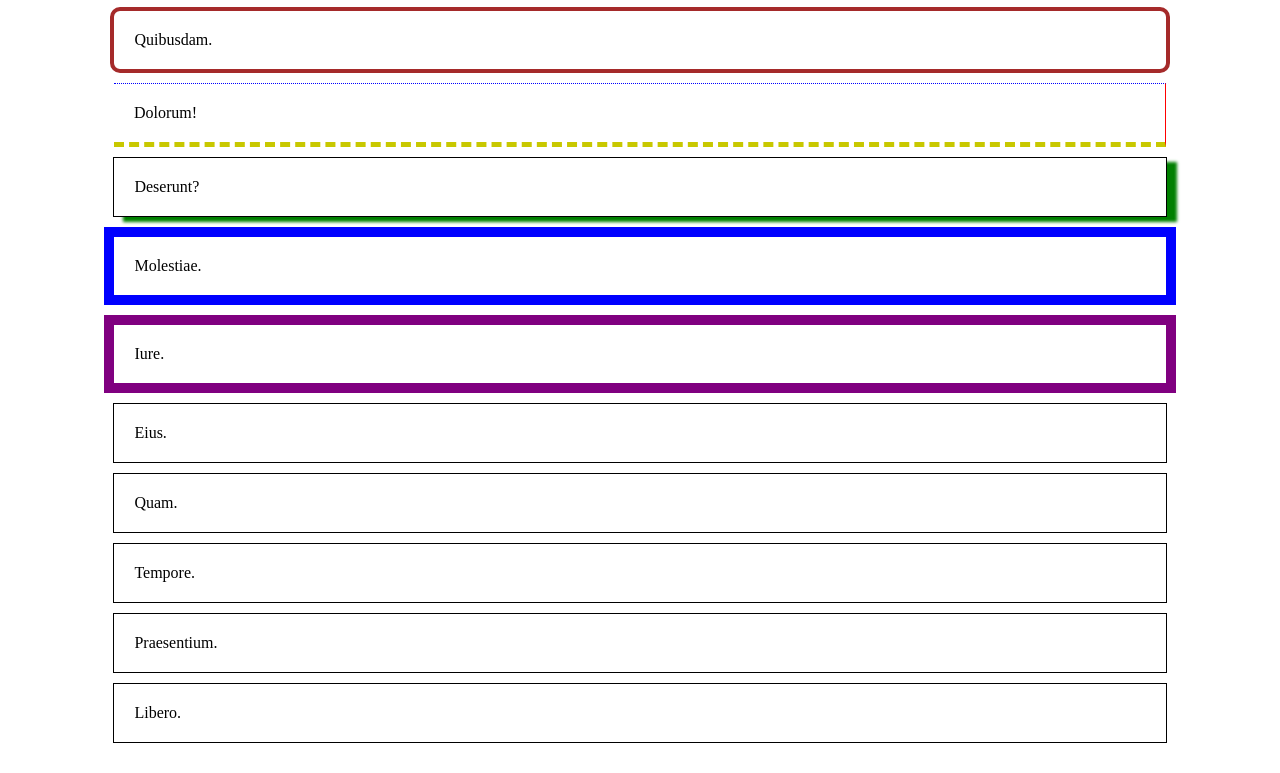
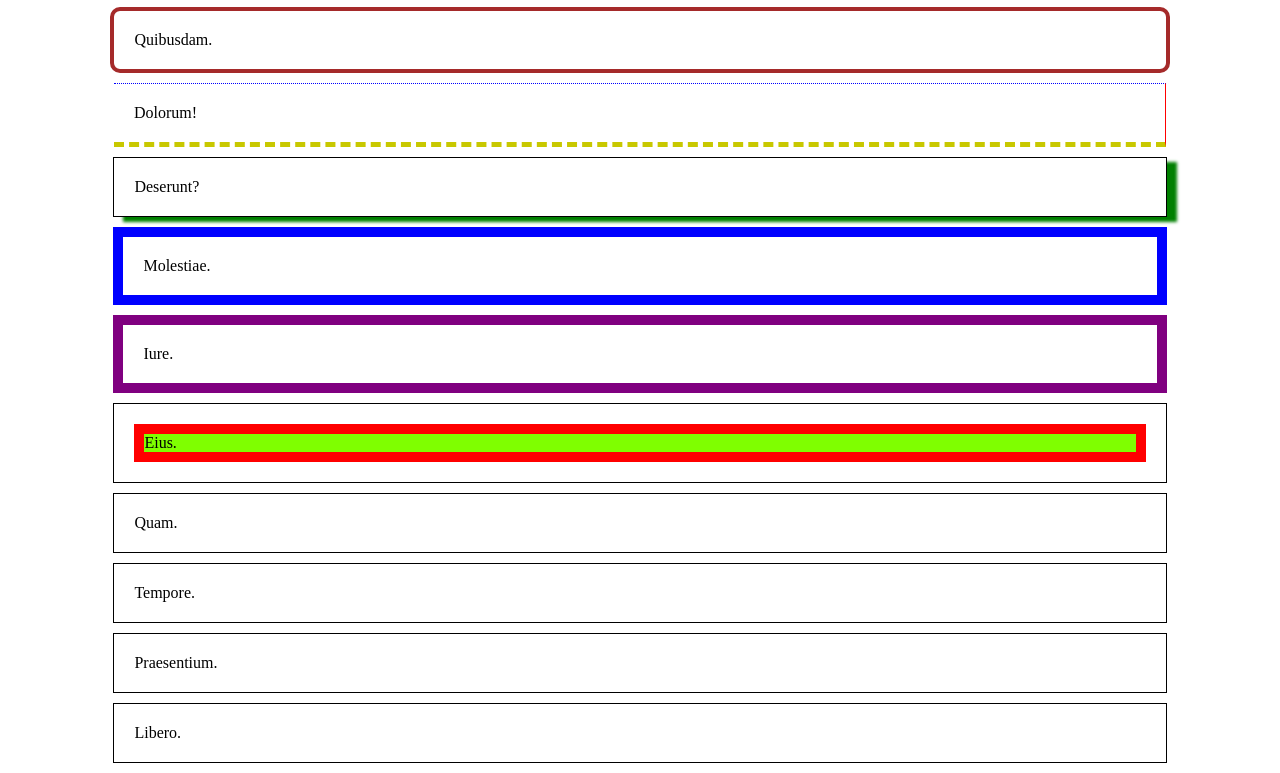
Before and after one commit to miskolczilevente/Webfjl, a plain HTML site: page CSS/dobozmodel/index.html in a window 1280 px wide. Shown: the part 993-1766 px from the top of the page. Drawn offline with Linux system fonts and the light colour scheme.

Commit message:
content-box

```diff
--- a/CSS/dobozmodel/index.html
+++ b/CSS/dobozmodel/index.html
@@ -22,14 +22,18 @@
     <div class="doboz" id="div6">Iure.</div>
     <div class="doboz" id="div7">Debitis?</div>
     <div class="doboz" id="div8">Harum.</div>
-    <div class="doboz" id="div9">In.</div>
+    <div class="doboz utso" id="div9">In.</div>
     <div class="doboz" id="div10">Fugiat?</div>
     <div class="doboz" id="div11">Quibusdam.</div>
     <div class="doboz" id="div12">Dolorum!</div>
     <div class="doboz" id="div13">Deserunt?</div>
     <div class="doboz" id="div14">Molestiae.</div>
     <div class="doboz" id="div15">Iure.</div>
-    <div class="doboz" id="div16">Eius.</div>
+    <div class="doboz" id="div16">
+        <div id="div25">
+    Eius.
+</div>
+</div>
     <div class="doboz" id="div17">Quam.</div>
     <div class="doboz" id="div18">Tempore.</div>
     <div class="doboz" id="div19">Praesentium.</div>
--- a/CSS/dobozmodel/style.css
+++ b/CSS/dobozmodel/style.css
@@ -70,7 +70,7 @@ a:first-of-type {
     margin: 10px calc((100% - var(--w))/2);
 }
 
-#div9~div {
+.utso~div {
     width: 80%;
     margin: 10px auto;
     padding: 20px;
@@ -99,10 +99,20 @@ a:first-of-type {
 }
 
 #div14 {
-    width: 40%;
+    width: calc(80% - 18px);
     border: 10px solid blue;
+    box-sizing: content-box;
 }
 
 #div15 {
+    width: calc(80% + 42px);
     border: 10px solid purple;
+    box-sizing: border-box;
 }
+
+#div25 {
+    background-color: chartreuse;
+    width: 100%;
+    box-sizing: border-box;
+    border: 10px solid red;
+}
```
